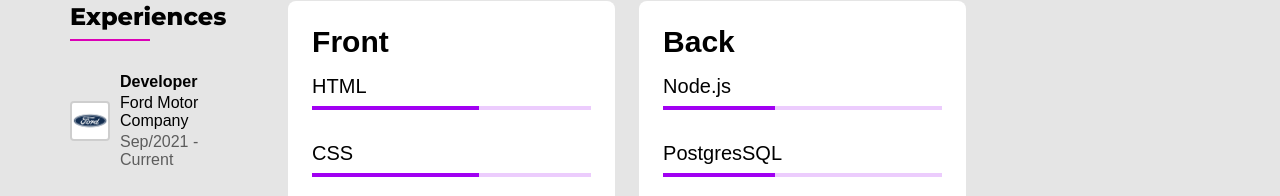
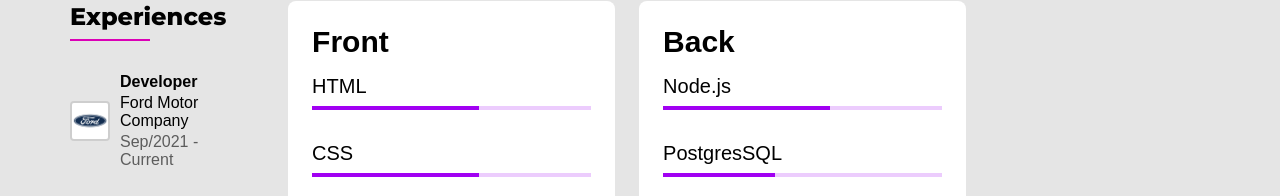
Before and after one commit to Trettin/Portfolio-Trettin-Imersao-Cubos, a React (Create React App) app: page / in a window 1280 px wide. Shown: the part 289-485 px from the top of the page. Built offline with nearby package versions, Linux system fonts and the light colour scheme; a web font is replaced by a local one.

Commit message:
adjusted node knowledge

```diff
--- a/src/components/ColunaMaior/ColunaMaior.js
+++ b/src/components/ColunaMaior/ColunaMaior.js
@@ -77,7 +77,7 @@ export default function ColunaMaior() {
               <div className="progresso">
                 <div className="barra"></div>
                 <div className="barra"></div>
-                <div className="barra incompleto"></div>
+                <div className="barra"></div>
                 <div className="barra incompleto"></div>
                 <div className="barra incompleto"></div>
               </div>
```
